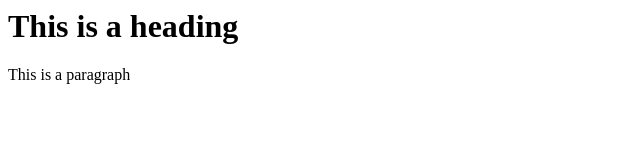
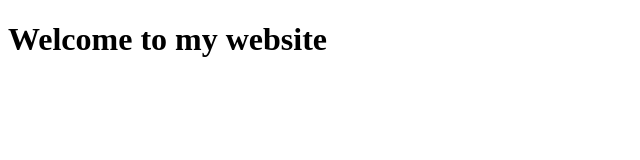
Before and after one commit to katpb/katpb-website, a plain HTML site: page index.html in a window 1280 px wide. Shown: the whole page, without its empty margins (0-640 px from the left). Drawn offline with Linux system fonts and the light colour scheme.

Commit message:
initial changes

```diff
--- a/index.html
+++ b/index.html
@@ -1,2 +1,9 @@
-<h1>This is a heading</h1>
-<p>This is a paragraph</p>
+<!DOCTYPE html>
+<html>
+<head>
+	<title>KatPb's Website</title>
+</head>
+<body>
+	<h1>Welcome to my website</h1>
+</body>
+</html>
```
